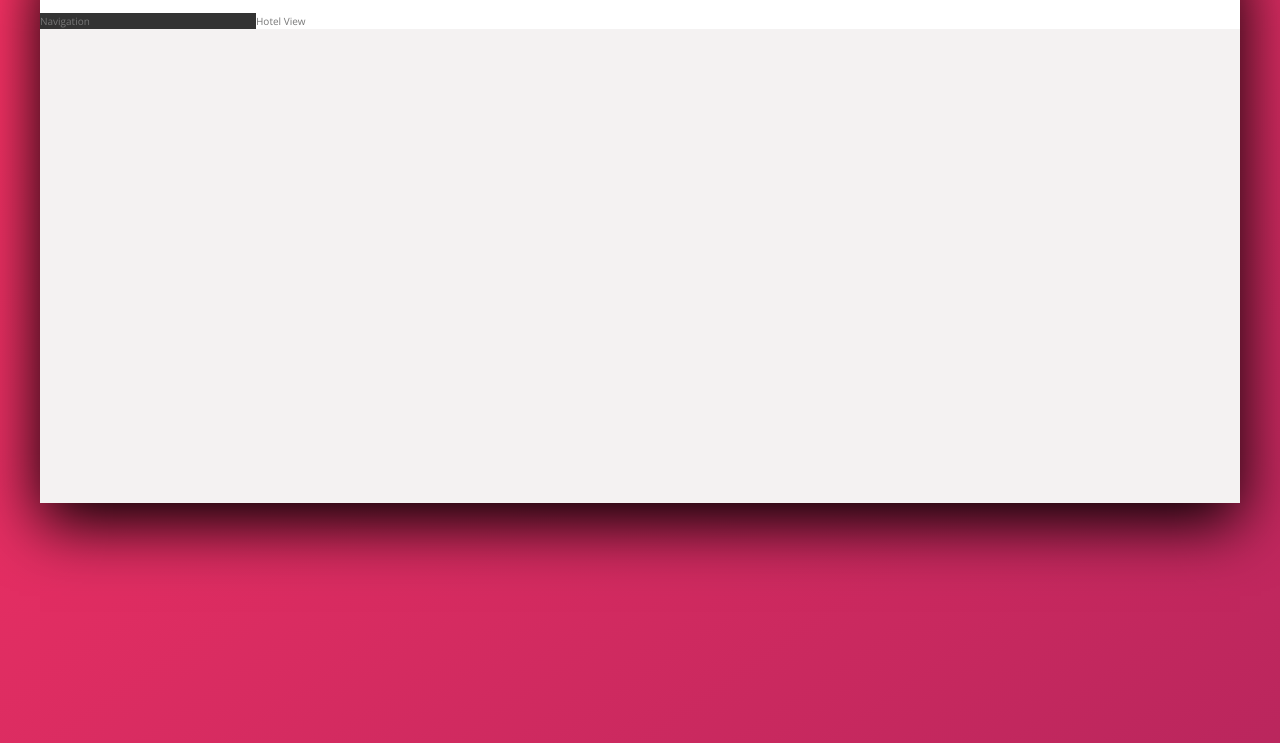
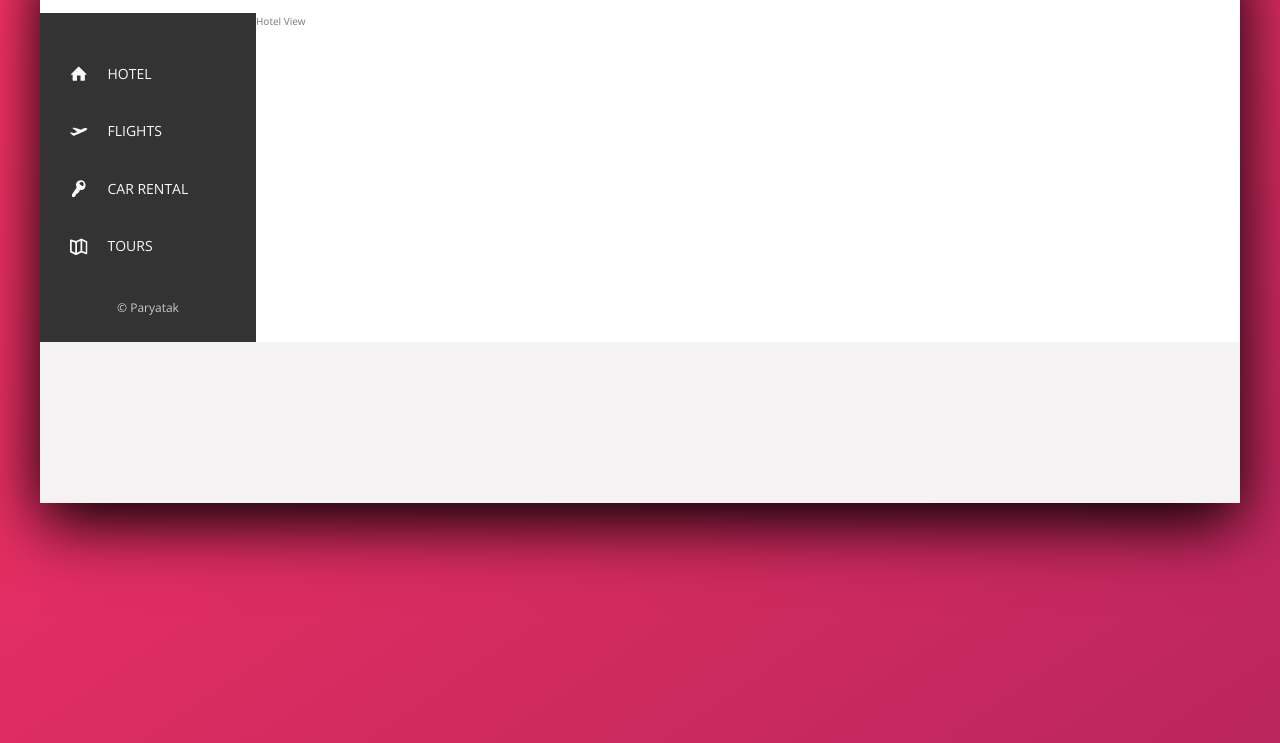
Before and after one commit to shubham-kumar10/paryatak-ui-css, a website: page index.html in a window 1280 px wide. Shown: the part 137-880 px from the top of the page. Drawn offline with nearby package versions, Linux system fonts and the light colour scheme.

Commit message:
Added sidebar

```diff
--- a/index.html
+++ b/index.html
@@ -47,7 +47,47 @@
         </header>
         <div class="content">
             <nav class="sidebar">
-                Navigation
+                <ul class="side-nav side-nav__item--active">
+                    <li class="side-nav__item ">
+                        <a href="#" class="side-nav__link">
+                            <svg class="side-nav__icon">
+                                <use xlink:href="./img/sprite.svg#icon-home"></use>
+                            </svg>
+                            <span>Hotel</span>
+                        </a>
+                    </li>
+                    <li class="side-nav__item">
+                        <a href="#" class="side-nav__link">
+                            <svg class="side-nav__icon">
+                                <use xlink:href="./img/sprite.svg#icon-aircraft-take-off"></use>
+                            </svg>
+                            <span>Flights</span>
+                        </a>
+                    </li>
+
+                    <li class="side-nav__item">
+                        <a href="#" class="side-nav__link">
+                            <svg class="side-nav__icon">
+                                <use xlink:href="./img/sprite.svg#icon-key"></use>
+                            </svg>
+                            <span>Car Rental</span>
+                        </a>
+                    </li>
+                    <li class="side-nav__item">
+                        <a href="#" class="side-nav__link">
+                            <svg class="side-nav__icon">
+                                <use xlink:href="./img/sprite.svg#icon-map"></use>
+                            </svg>
+                            <span>Tours</span>
+                        </a>
+                    </li>
+
+                </ul>
+
+
+                <div class="legal">
+                    &copy; Paryatak
+                </div>
             </nav>
             <main class="hotel-view">
                 Hotel View
--- a/sass/_component.scss
+++ b/sass/_component.scss
@@ -101,3 +101,63 @@
 		margin-right: 1rem;
 	}
 }
+
+.side-nav {
+	font-size: 1.4rem;
+	list-style: none;
+	margin-top: 3.5rem;
+
+	&__item {
+		position: relative;
+
+		&:not(:last-child) {
+			margin-bottom: 0.5rem;
+		}
+	}
+
+	&__item:hover::before,
+	&__item--active::before {
+		transform: scaleY(1);
+		width: 100%;
+	}
+
+	&__item::before {
+		content: "";
+		position: absolute;
+		top: 0;
+		left: 0;
+		height: 100%;
+		width: 3px;
+		transform: scaleY(0);
+		transition: transform 0.3s, width 0.4s cubic-bezier(1, 0, 0, 1) 0.2s;
+		background-color: var(--color-primary);
+	}
+
+	&__link:link,
+	&__link:visited {
+		position: relative;
+		color: var(--color-grey-light-1);
+		text-decoration: none;
+		text-transform: uppercase;
+		display: block;
+		padding: 1.5rem 3rem;
+
+		display: flex;
+		align-items: center;
+		z-index: 100;
+	}
+
+	&__icon {
+		width: 1.75rem;
+		height: 1.75rem;
+		margin-right: 2rem;
+		fill: currentColor;
+	}
+}
+
+.legal {
+	font-size: 1.2rem;
+	text-align: center;
+	padding: 2.5rem;
+	color: var(--color-grey-light-4);
+}
--- a/sass/_layout.scss
+++ b/sass/_layout.scss
@@ -25,6 +25,10 @@
 .sidebar {
 	background-color: var(--color-grey-dark-1);
 	flex: 0 0 18%;
+
+	display: flex;
+	flex-direction: column;
+	justify-content: space-between;
 }
 
 .hotel-view {
```
Also changed, not shown: css/style.css.
